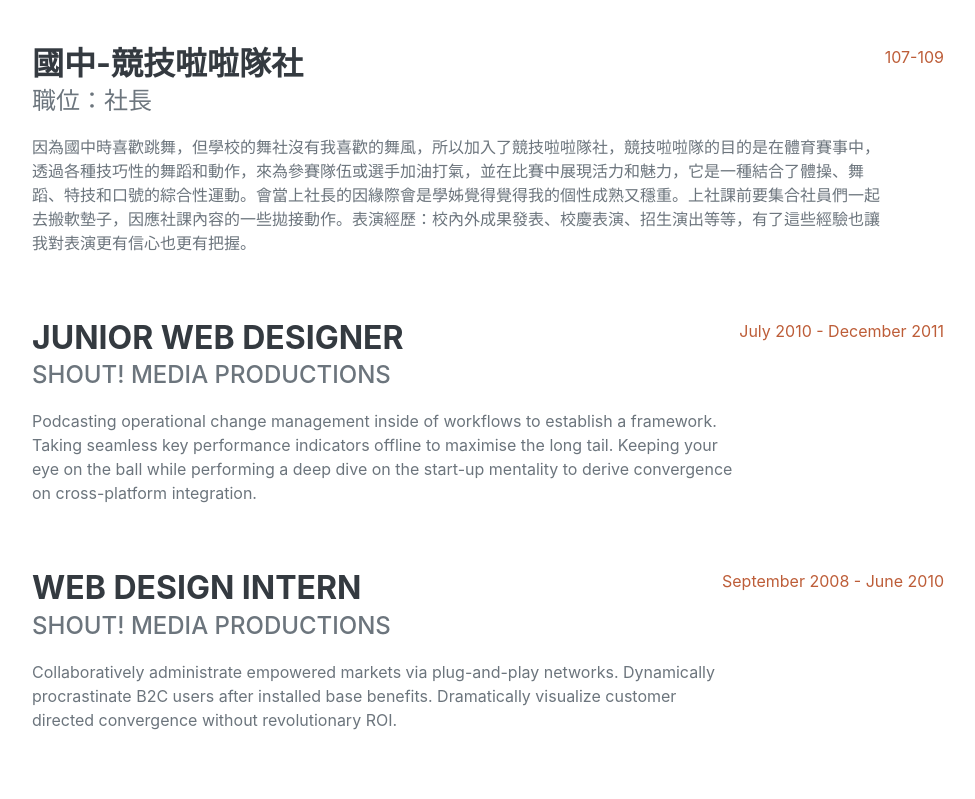
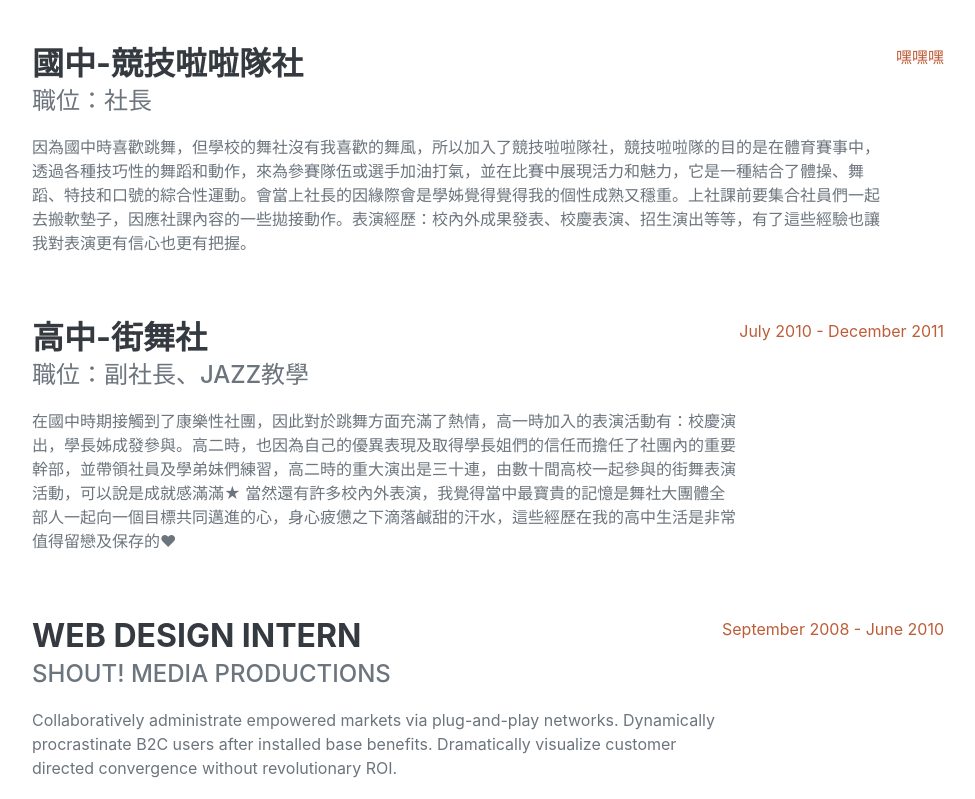
Before and after one commit to a113070069/a113070069.github.io, a plain HTML site: page index.html in a window 1280 px wide. Shown: the part 1178-1977 px from the top of the page, without its empty margins (288-1263 px from the left). Drawn offline with nearby package versions, Linux system fonts and the light colour scheme; a web font is replaced by a local one.

Commit message:
高中 頭貼

```diff
--- a/css/mystyle.css
+++ b/css/mystyle.css
@@ -0,0 +1,3 @@
+#sideNav {
+    background: linear-gradient(180deg , #7a0b0b ,#362121);
+}
--- a/index.html
+++ b/index.html
@@ -48,7 +48,7 @@
                         世新大學 資訊傳播學系
                         <a href="mailto:name@email.com">a113070069@mail.shu.edu.tw</a>
                     </div>
-                    <p class="lead mb-5">哈囉哈囉！我是就讀世新大學資訊傳播學系的趙翊岑，我的MBTI是ENFJ，星座是雙魚座，是一個個性比較慢熟喜歡與人合作，對身邊的好朋友友善且熱情，喜歡參加團體活動並嘗試一些從未嘗試過的新事物，目前成長樹也還在豐富經歷果實中，對生活充滿熱愛，期許未來能成為各個階段中自己的理想模範~。</p>
+                    <p class="lead mb-5">哈囉哈囉！我是就讀世新大學資訊傳播學系的趙翊岑，我的MBTI是ENFJ，星座是雙魚座，是一個個性比較慢熟喜歡與人合作，對身邊的好朋友友善且熱情，喜歡參加團體活動並嘗試一些從未嘗試過的新事物，目前成長樹也還在豐富經歷果實中，對生活充滿熱愛，期許未來能成為各個階段中自己的理想模範❤</p>
                     <div class="social-icons">
                         <a class="social-icon" href="#!"><i class="fab fa-linkedin-in"></i></a>
                         <a class="social-icon" href="#!"><i class="fab fa-github"></i></a>
@@ -76,13 +76,13 @@
                             <div class="subheading mb-3">職位：社長</div>
                             <p>因為國中時喜歡跳舞，但學校的舞社沒有我喜歡的舞風，所以加入了競技啦啦隊社，競技啦啦隊的目的是在體育賽事中，透過各種技巧性的舞蹈和動作，來為參賽隊伍或選手加油打氣，並在比賽中展現活力和魅力，它是一種結合了體操、舞蹈、特技和口號的綜合性運動。會當上社長的因緣際會是學姊覺得覺得我的個性成熟又穩重。上社課前要集合社員們一起去搬軟墊子，因應社課內容的一些拋接動作。表演經歷：校內外成果發表、校慶表演、招生演出等等，有了這些經驗也讓我對表演更有信心也更有把握。</p>
                         </div>
-                        <div class="flex-shrink-0"><span class="text-primary">107-109</span></div>
+                        <div class="flex-shrink-0"><span class="text-primary">嘿嘿嘿</span></div>
                     </div>
                     <div class="d-flex flex-column flex-md-row justify-content-between mb-5">
                         <div class="flex-grow-1">
-                            <h3 class="mb-0">Junior Web Designer</h3>
-                            <div class="subheading mb-3">Shout! Media Productions</div>
-                            <p>Podcasting operational change management inside of workflows to establish a framework. Taking seamless key performance indicators offline to maximise the long tail. Keeping your eye on the ball while performing a deep dive on the start-up mentality to derive convergence on cross-platform integration.</p>
+                            <h3 class="mb-0">高中-街舞社</h3>
+                            <div class="subheading mb-3">職位：副社長、Jazz教學</div>
+                            <p>在國中時期接觸到了康樂性社團，因此對於跳舞方面充滿了熱情，高一時加入的表演活動有：校慶演出，學長姊成發參與。高二時，也因為自己的優異表現及取得學長姐們的信任而擔任了社團內的重要幹部，並帶領社員及學弟妹們練習，高二時的重大演出是三十連，由數十間高校一起參與的街舞表演活動，可以說是成就感滿滿★ 當然還有許多校內外表演，我覺得當中最寶貴的記憶是舞社大團體全部人一起向一個目標共同邁進的心，身心疲憊之下滴落鹹甜的汗水，這些經歷在我的高中生活是非常值得留戀及保存的❤</p>
                         </div>
                         <div class="flex-shrink-0"><span class="text-primary">July 2010 - December 2011</span></div>
                     </div>
```
Also changed, not shown: assets/img/profile.jpg.
